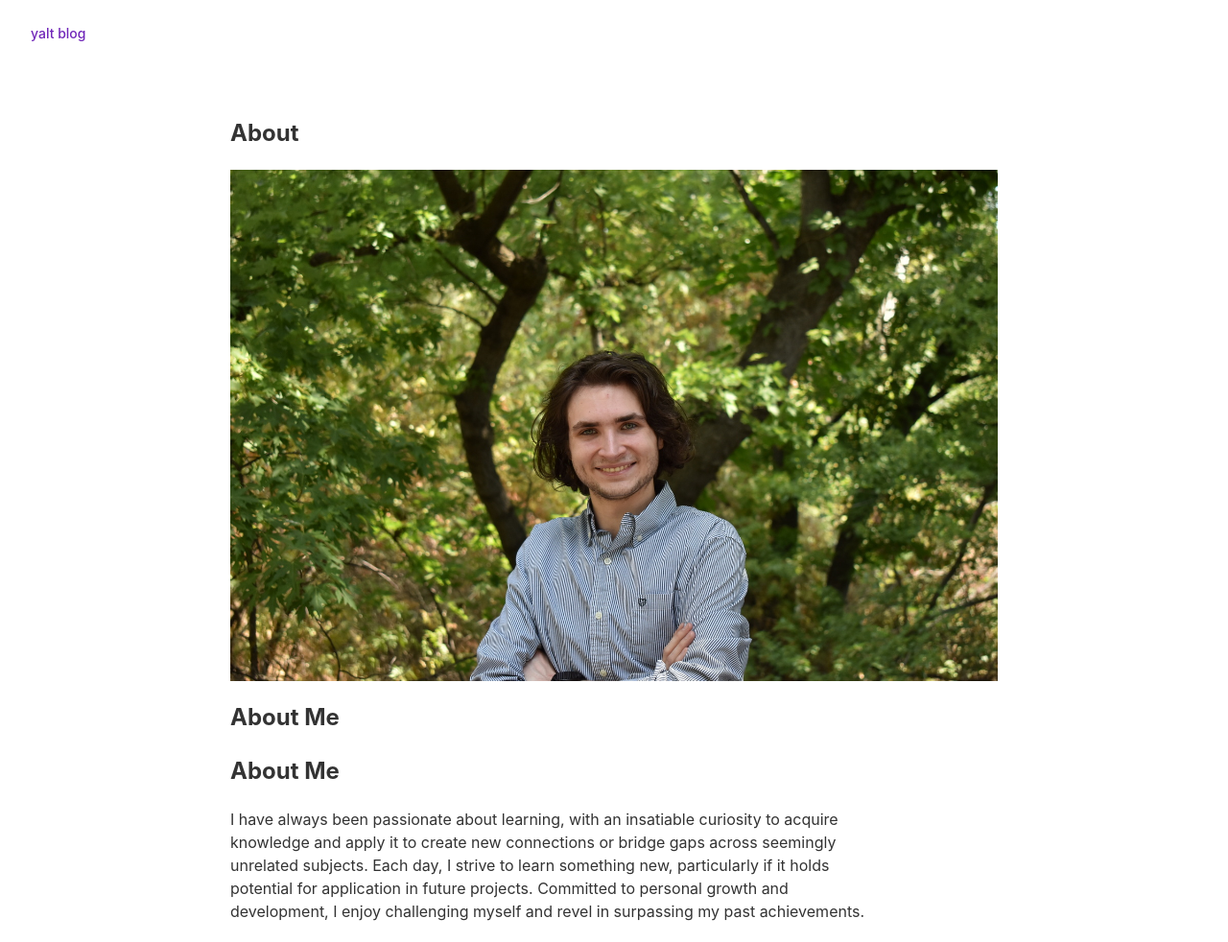
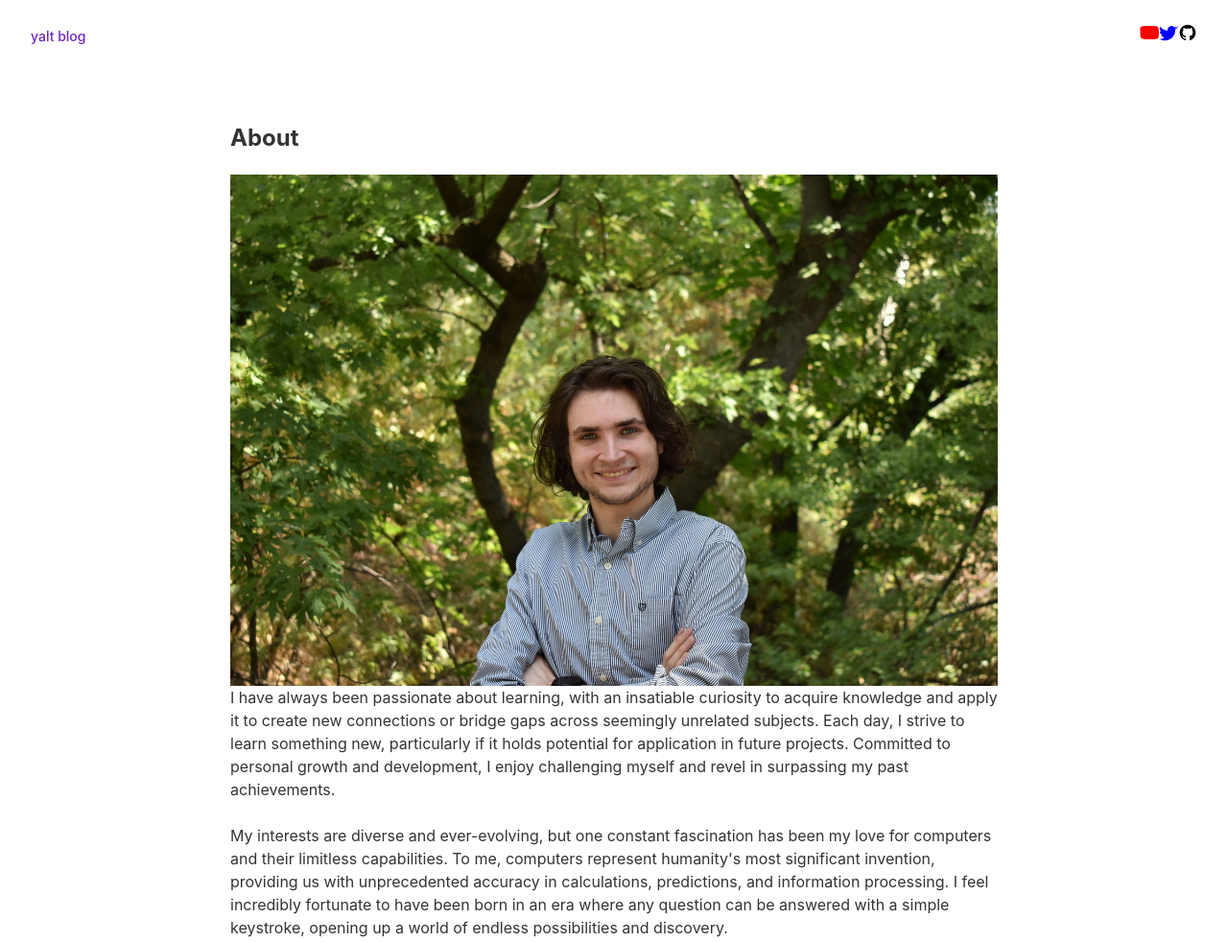
Before and after one commit to Yalton/neoBlog, a Gatsby site in the folder blog/: page /about in a window 1280 px wide. Shown: the top 982 px of the page at 96% size. Built offline with nearby package versions, Linux system fonts and the light colour scheme; Gatsby itself is replaced by a stand-in of ours.

Commit message:
Stylizing and formatting

```diff
--- a/blog/gatsby-config.js
+++ b/blog/gatsby-config.js
@@ -23,6 +23,8 @@ module.exports = {
         path: `${__dirname}/src/images`,
       },
     },
+
+
     `gatsby-transformer-sharp`,
     `gatsby-plugin-sharp`,
     {
--- a/blog/gatsby-node.js
+++ b/blog/gatsby-node.js
@@ -1,8 +1,3 @@
-/**
- * Implement Gatsby's Node APIs in this file.
- *
- * See: https://www.gatsbyjs.com/docs/reference/config-files/gatsby-node/
- */
 
 /**
  * @type {import('gatsby').GatsbyNode['createPages']}
--- a/blog/package.json
+++ b/blog/package.json
@@ -10,6 +10,7 @@
     "gatsby-plugin-manifest": "^5.11.0",
     "gatsby-plugin-sharp": "^5.11.0",
     "gatsby-source-filesystem": "^5.11.0",
+    "gatsby-transformer-remark": "^6.11.0",
     "gatsby-transformer-sharp": "^5.11.0",
     "react": "^18.2.0",
     "react-dom": "^18.2.0",
--- a/blog/src/components/header.js
+++ b/blog/src/components/header.js
@@ -20,7 +20,24 @@ const Header = ({ siteTitle }) => (
     >
       {siteTitle}
     </Link>
-
+    <div>
+      <a href="https://www.youtube.com/yourchannel" target="_blank" rel="noopener noreferrer">
+        <svg height="20" viewBox="0 0 24 24" fill="red"> {/* YouTube SVG */}
+          <path d="M23.498 6.186a2.834 2.834 0 0 0-1.987-1.985C18.753 3.6 12 3.6 12 3.6s-6.753 0-9.511.601a2.834 2.834 0 0 0-1.987 1.985C.6 8.944.6 12 .6 12s0 3.055.602 5.814a2.834 2.834 0 0 0 1.987 1.985C5.247 20.4 12 20.4 12 20.4s6.753 0 9.511-.601a2.834 2.834 0 0 0 1.987-1.985C24 15.055 24 12 24 12s0-3.055-.602-5.814z" />
+          <path d="M9.545 15.568V8.432l6.791 3.568z" />
+        </svg>
+      </a>
+      <a href="https://twitter.com/yourusername" target="_blank" rel="noopener noreferrer">
+        <svg height="20" viewBox="0 0 24 24" fill="blue"> {/* Twitter SVG */}
+          <path d="M22.46 6.011c-.839.371-1.739.623-2.68.738a4.67 4.67 0 0 0 2.048-2.578 9.303 9.303 0 0 1-2.958 1.128 4.66 4.66 0 0 0-7.938 4.25A13.22 13.22 0 0 1 1.67 4.415a4.651 4.651 0 0 0 1.44 6.22 4.65 4.65 0 0 1-2.11-.583v.059a4.66 4.66 0 0 0 3.74 4.564 4.65 4.65 0 0 1-2.104.08 4.66 4.66 0 0 0 4.34 3.234 9.348 9.348 0 0 1-5.78 1.995 9.5 9.5 0 0 1-1.11-.065a13.19 13.19 0 0 0 7.14 2.09c8.57 0 13.25-7.093 13.25-13.248 0-.2-.006-.402-.016-.602A9.49 9.49 0 0 0 24 4.59a9.18 9.18 0 0 1-2.54.694z" />
+        </svg>
+      </a>
+      <a href="https://github.com/yourusername" target="_blank" rel="noopener noreferrer">
+        <svg height="20" viewBox="0 0 24 24" fill="black"> {/* GitHub SVG */}
+          <path d="M12 2C6.477 2 2 6.477 2 12c0 4.418 2.865 8.166 6.839 9.489.5.09.682-.216.682-.483 0-.237-.009-.868-.014-1.703-2.782.602-3.369-1.34-3.369-1.34-.454-1.156-1.11-1.462-1.11-1.462-.908-.62.068-.608.068-.608 1.004.071 1.532 1.03 1.532 1.03.892 1.529 2.341 1.089 2.912.834.092-.647.349-1.086.635-1.337-2.22-.251-4.555-1.11-4.555-4.943 0-1.091.39-1.984 1.03-2.682-.104-.253-.447-1.272.098-2.65 0 0 .84-.268 2.75 1.025.8-.223 1.65-.334 2.5-.338.85.004 1.7.115 2.5.338 1.91-1.293 2.75-1.025 2.75-1.025.545 1.378.202 2.397.098 2.65.64.698 1.03 1.59 1.03 2.682 0 3.841-2.34 4.687-4.565 4.932.36.31.68.92.68 1.852 0 1.336-.012 2.415-.012 2.744 0 .27.18.577.688.48C19.138 20.161 22 16.416 22 12c0-5.523-4.477-10-10-10z" />
+        </svg>
+      </a>
+    </div>
   </header>
 )
 
--- a/blog/src/components/index.module.css
+++ b/blog/src/components/index.module.css
@@ -1,7 +1,53 @@
+/* Variables for the provided HEX colors */
+:root {
+  --color-dark: #0f0a0a;
+  --color-gray: #676666;
+  --color-purple: #b14aed;
+  --color-white: #fbfffe;
+  --color-green: #45cb85;
+}
+
+body {
+  background-color: var(--color-dark);
+  color: var(--color-dark);
+  font-family: Arial, sans-serif;
+}
+
+.header {
+  background-color: var(--color-gray);
+  color: var(--color-white);
+}
+
+.contentContainer {
+  color: var(--color-white);
+  text-align: left;
+}
+
+h1,
+h2,
+h3,
+p {
+  color: var(--color-white);
+}
+
+a {
+  color: var(--color-green);
+  text-decoration: none;
+}
+
+.textCenter {
+  text-align: center;
+}
+
+.intro {
+  max-width: none;
+  line-height: var(--line-height-loose);
+  color: var(--color-purple);
+}
+
 .list {
   display: grid;
   margin: 0;
-  /* https://css-tricks.com/responsive-layouts-fewer-media-queries/ */
   --w: 280px;
   --n: 2;
   gap: var(--size-gap);
@@ -18,40 +64,20 @@
 }
 
 .listItem::marker {
-  color: #e95800;
-}
-
-.listItem:nth-child(2)::marker {
-  color: #159bf3;
-}
-
-.listItem:nth-child(3)::marker {
-  color: #8eb814;
-}
-
-.listItem:nth-child(4)::marker {
-  color: #663399;
+  color: var(--color-purple);
 }
 
 .listItemLink {
-  color: var(--color-primary);
+  color: var(--color-green);
   font-weight: bold;
 }
 
 .listItemDescription {
-  color: var(--color-text);
+  color: var(--color-gray);
   margin-bottom: 0;
   margin-top: var(--space-1);
 }
 
-.textCenter {
-  text-align: center;
-}
-
-.intro {
-  max-width: none;
-  line-height: var(--line-height-loose);
-}
 @keyframes fallingImage {
   0% {
     transform: translateY(-100%) scale(2);
--- a/blog/src/components/layout.css
+++ b/blog/src/components/layout.css
@@ -176,9 +176,6 @@ p *:last-child {
 li > p {
   margin-bottom: calc(var(--space-4) / 2);
 }
-p {
-  max-width: 680px;
-}
 code {
   font-size: 0.875rem;
 }
@@ -222,3 +219,10 @@ pre tt:before,
 pre tt:after {
   content: none;
 }
+
+
+
+.p {
+  color: var(--color-white);
+  text-decoration: none;
+}
--- a/blog/src/pages/about.js
+++ b/blog/src/pages/about.js
@@ -23,8 +23,6 @@ const AboutPage = ({ pageTitle, pageHeading }) => (
             <StaticImage src="../images/main_50.JPG" alt="Description" />
           </div>
           <div className="lalligned sub_content_block"> {/* Moved this <div> outside the previous one */}
-            <h2 className="work-feature-block-header">About Me</h2>
-            <h2 class="work-feature-block-header">About Me</h2>
             <p>I have always been passionate about learning, with an insatiable curiosity to acquire knowledge and apply it to create new connections or bridge gaps across seemingly unrelated subjects. Each day, I strive to learn something new, particularly if it holds potential for application in future projects. Committed to personal growth and development, I enjoy challenging myself and revel in surpassing my past achievements.</p>
             <p>My interests are diverse and ever-evolving, but one constant fascination has been my love for computers and their limitless capabilities. To me, computers represent humanity's most significant invention, providing us with unprecedented accuracy in calculations, predictions, and information processing. I feel incredibly fortunate to have been born in an era where any question can be answered with a simple keystroke, opening up a world of endless possibilities and discovery.</p>
           </div>
--- a/package.json
+++ /dev/null
@@ -1,5 +0,0 @@
-{
-  "dependencies": {
-    "react-markdown": "^8.0.7"
-  }
-}
```
Also changed, not shown: blog/src/components/layout.js (+0 -17 lines), blog/src/pages/index.js (+6 -4 lines), blog/src/pages/projects.js (added, +21 -0 lines), 1 other file.
